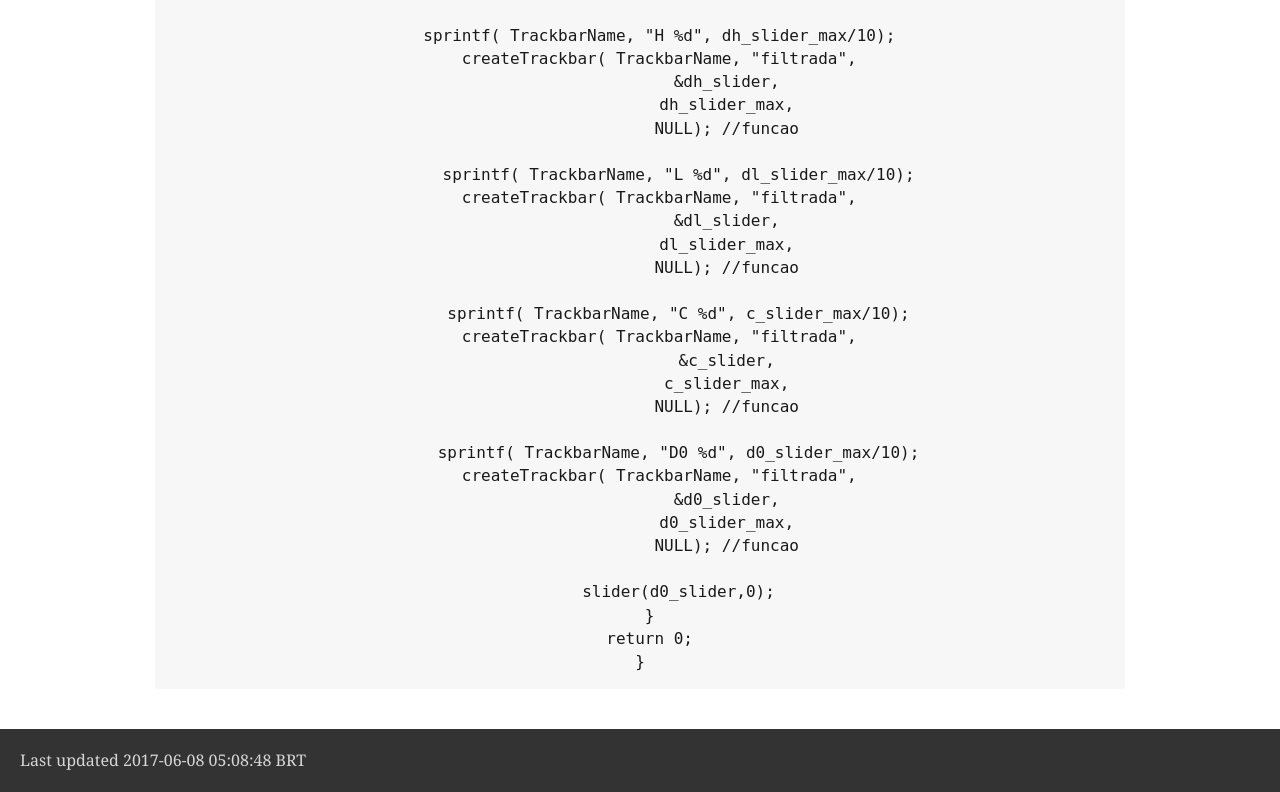
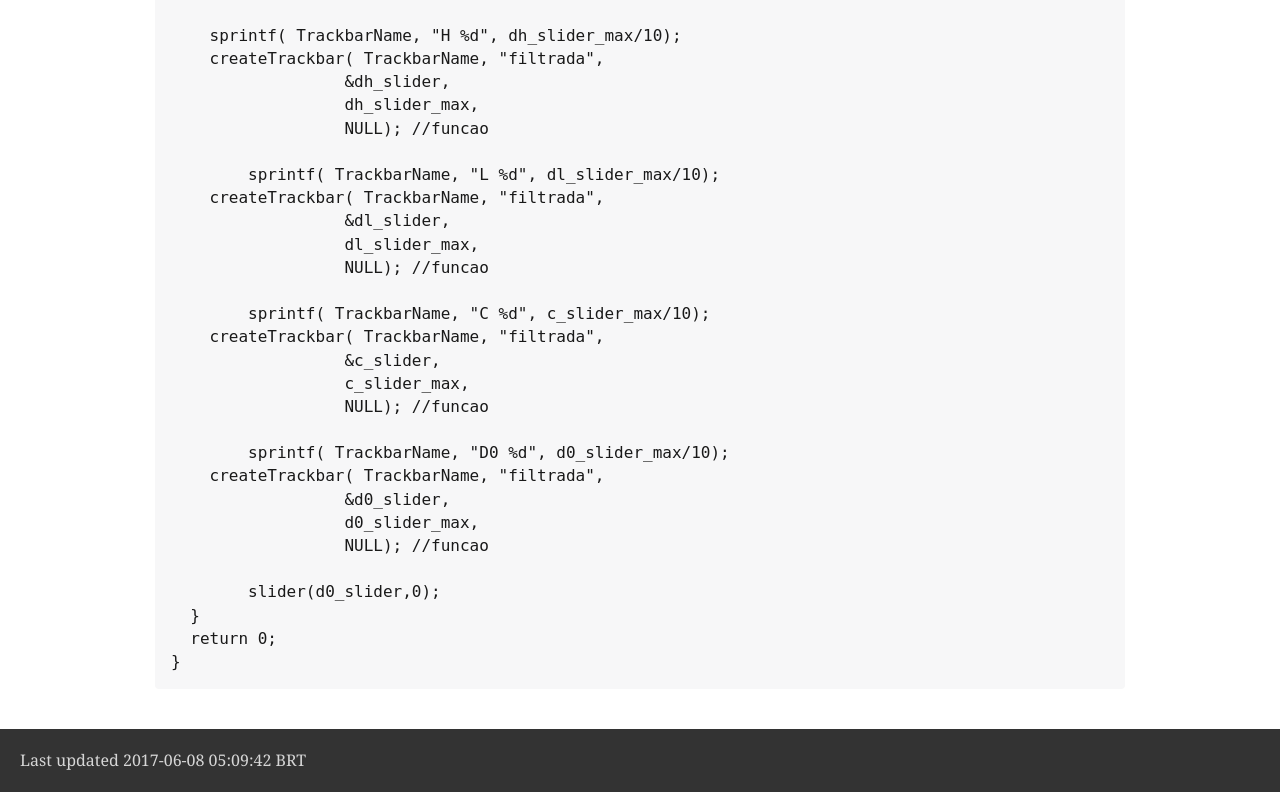
Before and after one commit to ManuSodre/atividadesPDI, a plain HTML site: page index.html in a window 1280 px wide. Shown: the part 4921-5713 px from the top of the page. Drawn offline with nearby package versions, Linux system fonts and the light colour scheme; some packages are replaced by stand-ins of ours; a web font is replaced by a local one.

Commit message:
Atualização

```diff
--- a/index.html
+++ b/index.html
@@ -478,10 +478,10 @@ Nessa transição pode-se utilizar qualquer curva, mas geralmente utiliza-se But
 <div class="paragraph text-left">
 <p>Abaixo temos o código de implementação do filtro:</p>
 </div>
-<div class="listingblock">
+<div class="listingblock text-left">
 <div class="title">homomorfic.cpp</div>
 <div class="content">
-<pre class="highlight"><code class="language-cpp" data-lang="cpp">#include &lt;iostream&gt;
+<pre>#include &lt;iostream&gt;
 #include &lt;opencv2/opencv.hpp&gt;
 #include &lt;opencv2/imgproc/imgproc.hpp&gt;
 #include &lt;math.h&gt;
@@ -655,7 +655,7 @@ int main(int argc , char** argv){
 		slider(d0_slider,0);
   }
   return 0;
-}</code></pre>
+}</pre>
 </div>
 </div>
 </div>
@@ -664,7 +664,7 @@ int main(int argc , char** argv){
 </div>
 <div id="footer">
 <div id="footer-text">
-Last updated 2017-06-08 05:08:48 BRT
+Last updated 2017-06-08 05:09:42 BRT
 </div>
 </div>
 <script type="text/x-mathjax-config">
```
Also changed, not shown: 1 other file.
